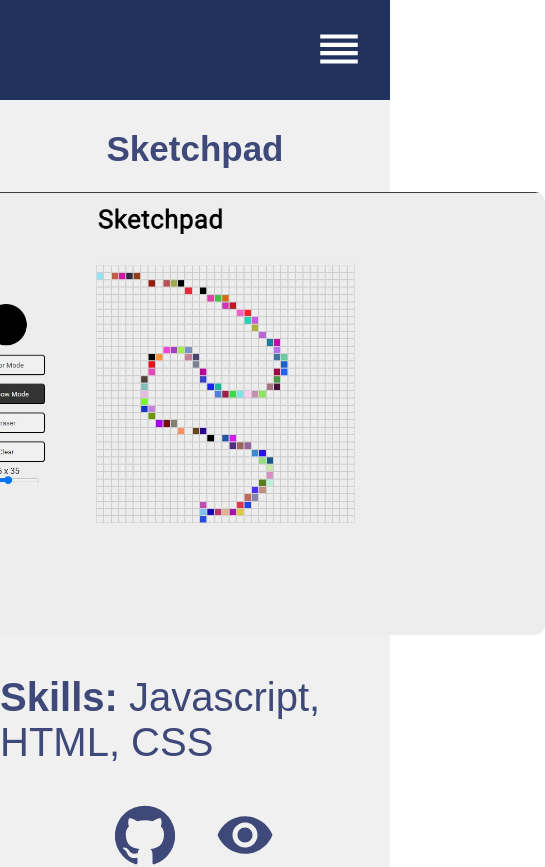
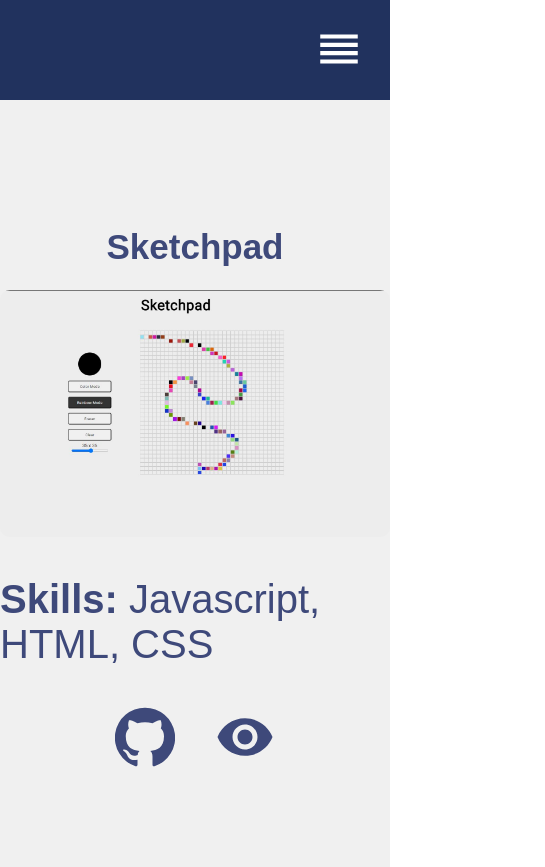
Before and after one commit to Valkyries12/portfolio-personal, a React (Create React App) app: page /project/1 in a window 390 px wide. Shown: the top 867 px of the page, 545 px wide, since content can reach past the window. Built offline with nearby package versions, Linux system fonts and the light colour scheme.

Commit message:
fix bug visual en imagenes de proyectos en resoluciones < 700px

```diff
--- a/src/styles/ProjectDisplay.css
+++ b/src/styles/ProjectDisplay.css
@@ -32,3 +32,9 @@
   width: 200px;
   justify-content: space-around;
 }
+
+@media only screen and (max-width: 700px) {
+  .project img {
+    max-width: 100%;
+  }
+}
```
